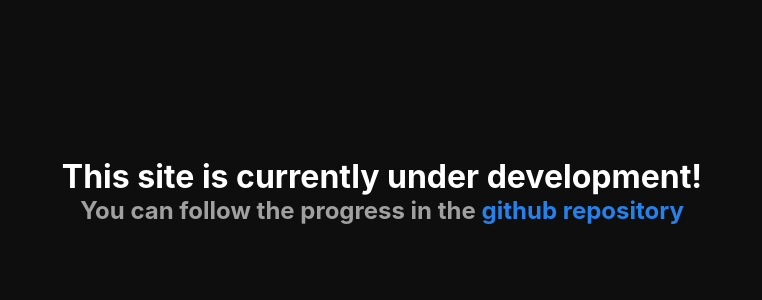
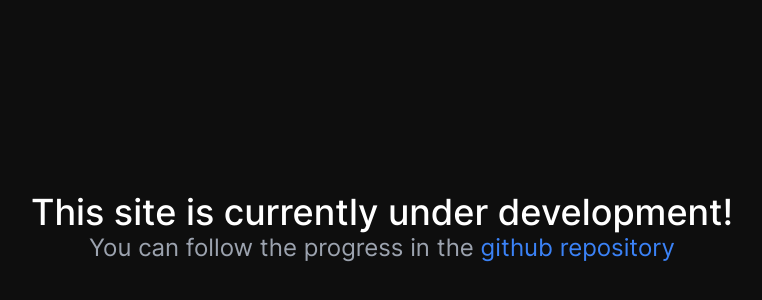
Before and after one commit to andresmarpz/website, a Next.js app: page / in a window 1280 px wide. Shown: the part 172-472 px from the top of the page, without its empty margins (258-1020 px from the left). Built offline with nearby package versions, Linux system fonts and the light colour scheme.

Commit message:
Change styled-components to tailwindcss

```diff
--- /dev/null
+++ b/components/Layout.tsx
@@ -0,0 +1,14 @@
+import React from 'react';
+
+import Navigation from '@/components/Navigation';
+
+const Layout = ({ children }: { children: React.ReactNode }) => {
+    return (
+        <div>
+            <Navigation />
+            <main>{children}</main>
+        </div>
+    );
+};
+
+export default Layout;
--- /dev/null
+++ b/components/Navigation.tsx
@@ -0,0 +1,7 @@
+import React from 'react';
+
+const Navigation = () => {
+    return <div></div>;
+};
+
+export default Navigation;
--- a/package.json
+++ b/package.json
@@ -18,14 +18,14 @@
         "lint": "next lint"
     },
     "dependencies": {
+        "autoprefixer": "^10.2.6",
         "next": "11.0.1",
+        "postcss": "^8.3.5",
         "react": "17.0.2",
         "react-dom": "17.0.2",
-        "react-is": "^17.0.2",
-        "styled-components": "^5.3.0"
+        "tailwindcss": "^2.2.4"
     },
     "devDependencies": {
-        "@types/styled-components": "^5.1.11",
         "@types/react": "17.0.13",
         "eslint": "7.29.0",
         "eslint-config-next": "11.0.1",
--- a/pages/_document.tsx
+++ /dev/null
@@ -1,30 +0,0 @@
-import Document from 'next/document';
-import { ServerStyleSheet } from 'styled-components';
-
-export default class MyDocument extends Document {
-    static async getInitialProps(ctx: any) {
-        const sheet = new ServerStyleSheet();
-        const originalRenderPage = ctx.renderPage;
-
-        try {
-            ctx.renderPage = () =>
-                originalRenderPage({
-                    enhanceApp: (App: any) => (props: any) =>
-                        sheet.collectStyles(<App {...props} />)
-                });
-
-            const initialProps = await Document.getInitialProps(ctx);
-            return {
-                ...initialProps,
-                styles: (
-                    <>
-                        {initialProps.styles}
-                        {sheet.getStyleElement()}
-                    </>
-                )
-            };
-        } finally {
-            sheet.seal();
-        }
-    }
-}
--- a/pages/index.tsx
+++ b/pages/index.tsx
@@ -1,27 +1,34 @@
 import Head from 'next/head';
 import styles from '@/styles/Home.module.css';
+import Layout from '@/components/Layout';
 
 export default function Home() {
     return (
+        <Layout>
             <div className={styles.container}>
                 <Head>
-                <title>Create Next App</title>
+                    <title>Andrés Martínez</title>
                     <meta
                         name="description"
-                    content="Generated by create next app"
+                        content="andres martinez personal website andresmarpz uruguay"
                     />
                     <link rel="icon" href="/favicon.ico" />
                 </Head>
 
                 <main className={styles.main}>
-                <h1>This site is currently under development!</h1>
-                <h2>
+                    <h1 className="text-4xl text-white font-medium">
+                        This site is currently under development!
+                    </h1>
+                    <h2 className="text-2xl text-gray-400">
                         You can follow the progress in the{' '}
-                    <a href="https://github.com/andresmarpz/andres.run/tree/dev">
+                        <a
+                            className="text-blue-500 hover:underline"
+                            href="https://github.com/andresmarpz/andres.run/tree/dev">
                             github repository
                         </a>
                     </h2>
                 </main>
             </div>
+        </Layout>
     );
 }
--- /dev/null
+++ b/postcss.config.js
@@ -0,0 +1,6 @@
+module.exports = {
+    plugins: {
+        tailwindcss: {},
+        autoprefixer: {}
+    }
+};
--- a/styles/globals.css
+++ b/styles/globals.css
@@ -1,3 +1,7 @@
+@tailwind base;
+@tailwind components;
+@tailwind utilities;
+
 @font-face {
     font-family: 'Inter';
     font-style: normal;
@@ -20,25 +24,6 @@
     background-color: rgb(14, 14, 14);
 }
 
-a {
-    color: rgb(38, 130, 235);
-    text-decoration: none;
-}
-
-a:hover {
-    text-decoration: underline;
-}
-
-h1 {
-    color: white;
-    margin-bottom: 0;
-}
-
-h2 {
-    color: rgb(160, 160, 160);
-    margin: 0 0 6rem;
-}
-
 * {
     box-sizing: border-box;
 }
--- /dev/null
+++ b/tailwind.config.js
@@ -0,0 +1,14 @@
+module.exports = {
+    purge: [
+        './pages/**/*.{js,ts,jsx,tsx}',
+        './components/**/*.{js,ts,jsx,tsx}'
+    ],
+    darkMode: false, // or 'media' or 'class'
+    theme: {
+        extend: {}
+    },
+    variants: {
+        extend: {}
+    },
+    plugins: []
+};
--- a/tsconfig.json
+++ b/tsconfig.json
@@ -1,6 +1,6 @@
 {
     "compilerOptions": {
-        "target": "es5",
+        "target": "es6",
         "lib": ["dom", "dom.iterable", "esnext"],
         "allowJs": true,
         "skipLibCheck": true,
```
Also changed, not shown: .babelrc (deleted), 2 other files (tests, documents, lock files or other folders). Lines whose indentation alone changed are shown as unchanged.
